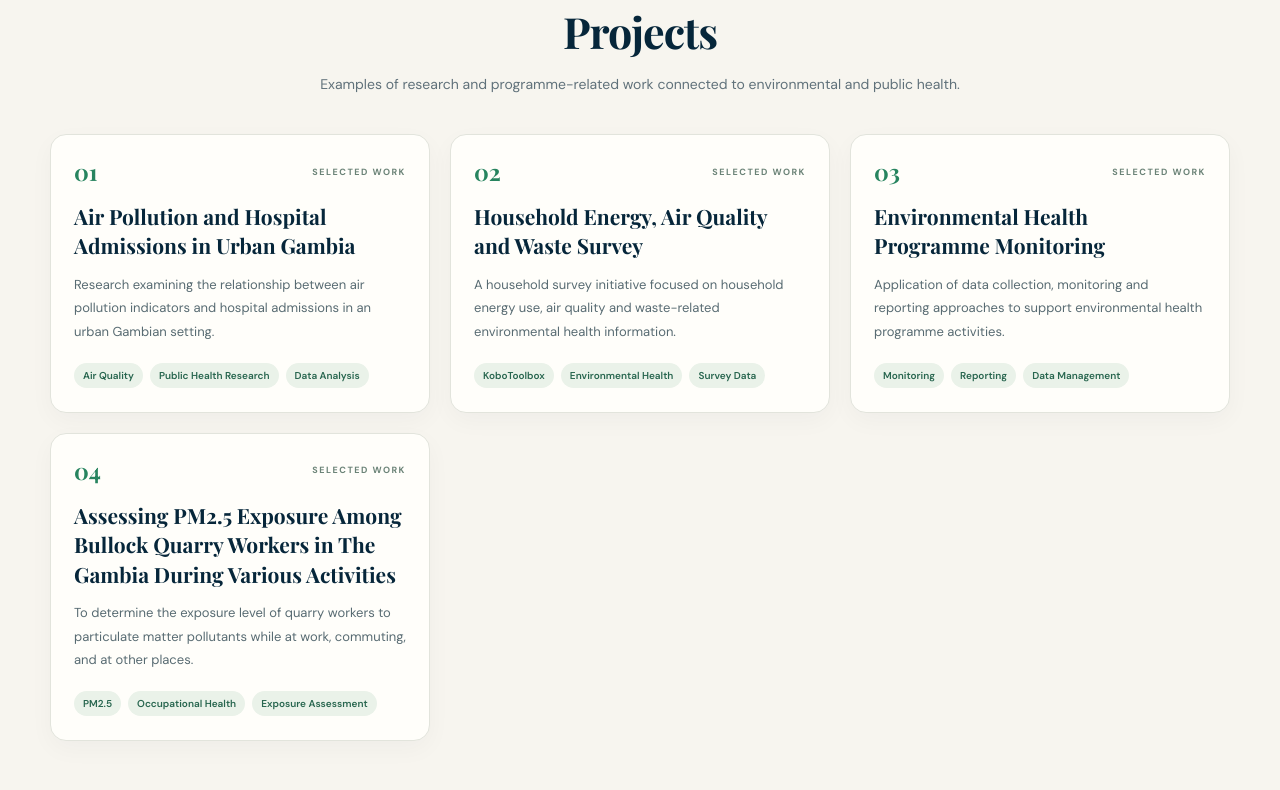
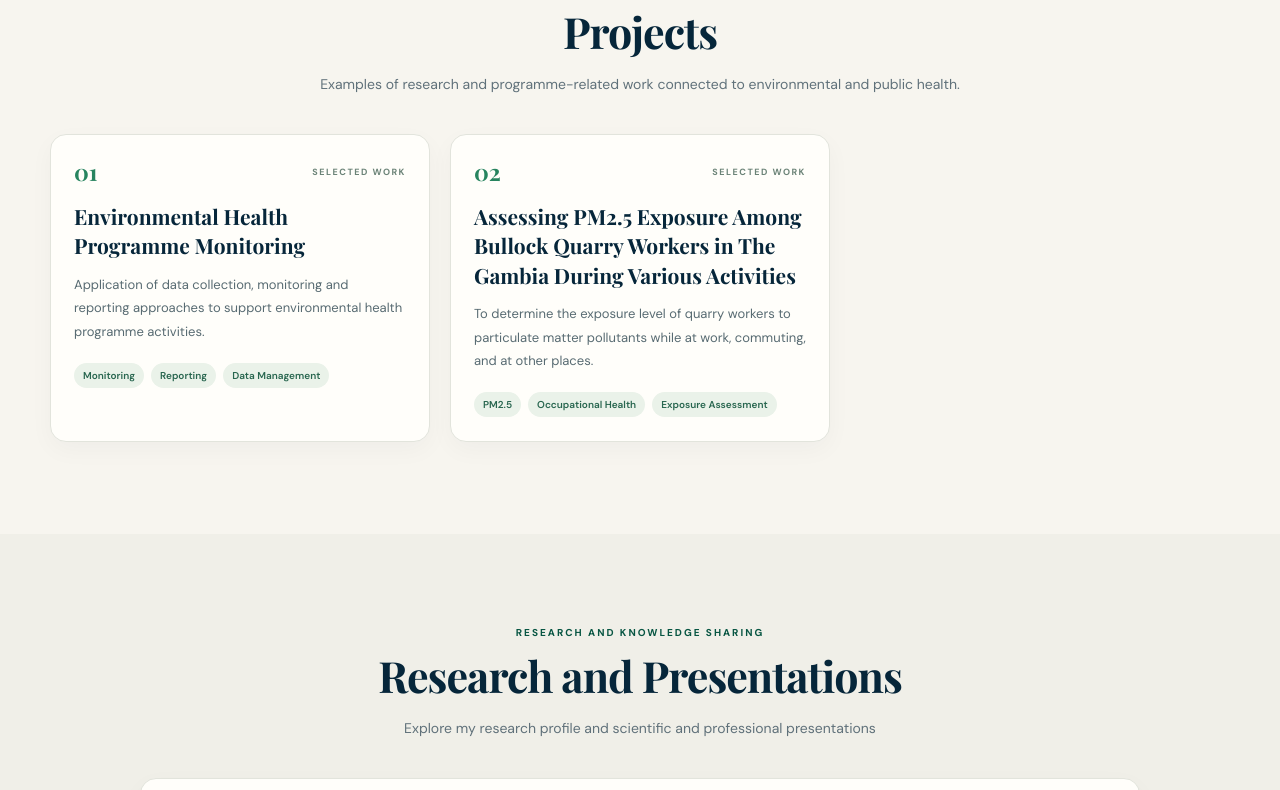
Before and after one commit to saikukamara/my-personal-portfolio, a React (Vite) app: page / in a window 1280 px wide. Shown: the part 2700-3490 px from the top of the page. Built offline with nearby package versions, Linux system fonts and the light colour scheme.

Commit message:
Update App.jsx

```diff
--- a/src/App.jsx
+++ b/src/App.jsx
@@ -134,18 +134,7 @@ const technicalSkills = [
 ];
 
 const projects = [
-  {
-    title: 'Air Pollution and Hospital Admissions in Urban Gambia',
-    description:
-      'Research examining the relationship between air pollution indicators and hospital admissions in an urban Gambian setting.',
-    tags: ['Air Quality', 'Public Health Research', 'Data Analysis'],
-  },
-  {
-    title: 'Household Energy, Air Quality and Waste Survey',
-    description:
-      'A household survey initiative focused on household energy use, air quality and waste-related environmental health information.',
-    tags: ['KoboToolbox', 'Environmental Health', 'Survey Data'],
-  },
+
   {
     title: 'Environmental Health Programme Monitoring',
     description:
@@ -766,7 +755,7 @@ function App() {
             <SectionHeading
               eyebrow="RESEARCH AND KNOWLEDGE SHARING"
               title="Research and Presentations"
-              description="Explore my research profile and selected scientific and professional presentations."
+              description="Explore my research profile and scientific and professional presentations"
             />
 
             <div className="presentations-full-width">
```
